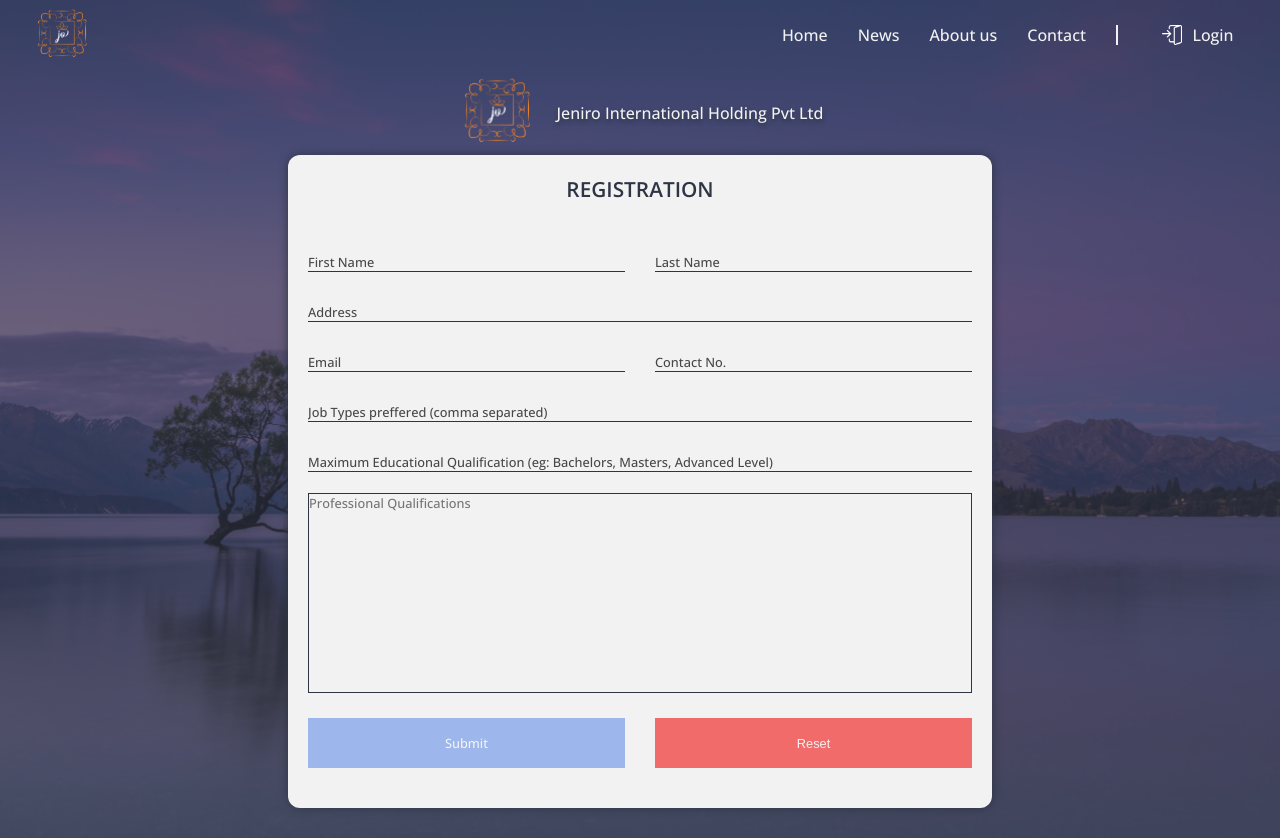
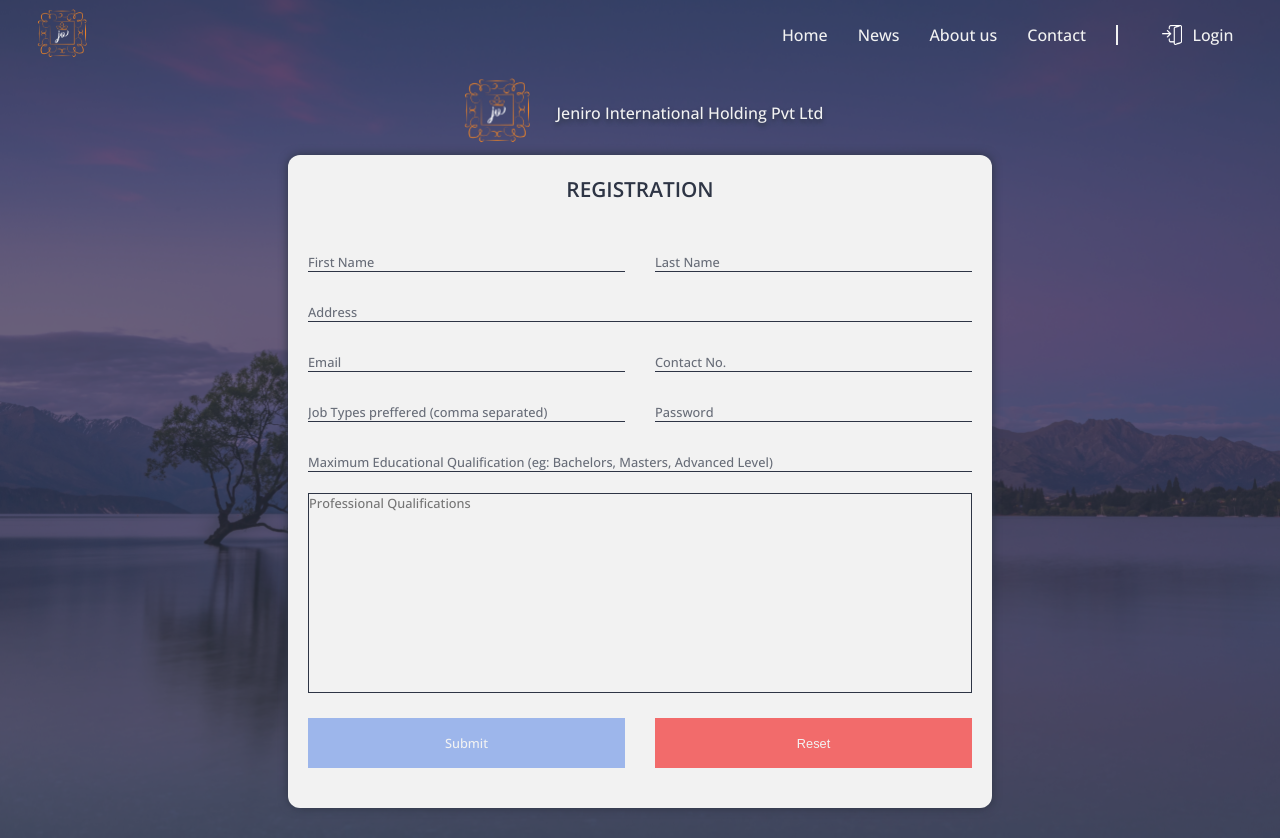
Before and after one commit to venuradesh/jeniro-international-holdings, a React (Create React App) app: page /register in a window 1280 px wide. Built offline with nearby package versions, Linux system fonts and the light colour scheme.

Commit message:
backend: user Registration

```diff
--- a/package.json
+++ b/package.json
@@ -6,6 +6,7 @@
     "@testing-library/jest-dom": "^5.16.5",
     "@testing-library/react": "^13.4.0",
     "@testing-library/user-event": "^13.5.0",
+    "axios": "^0.27.2",
     "react": "^18.2.0",
     "react-dom": "^18.2.0",
     "react-router-dom": "^6.4.0",
--- a/src/Components/InputFeild.js
+++ b/src/Components/InputFeild.js
@@ -1,12 +1,12 @@
 import React from "react";
 import styled from "styled-components";
 
-function InputFeild({ type, content, id }) {
+function InputFeild({ type, content, id, onChange, error = false }) {
   return (
-    <Container>
+    <Container onChange={onChange}>
       <input type={type} id={id} name={id} className={`${type} input`} autoComplete="off" required />
-      <label htmlFor={id} className="label-container">
-        <span className="label-content">{content}</span>
+      <label htmlFor={id} className={`label-container ${error ? "error" : ""}`}>
+        <span className={`label-content ${error ? "error" : ""}`}>{content}</span>
       </label>
     </Container>
   );
@@ -37,14 +37,33 @@ const Container = styled.div`
       right: 100%;
     }
 
+    &.error {
+      border-bottom: 1px solid var(--btn-red);
+
+      &::after {
+        content: "";
+        position: absolute;
+        width: 100%;
+        height: 100%;
+        transition: all 0.3s ease;
+        border-bottom: 2px solid var(--btn-red);
+        right: 100%;
+      }
+    }
+
     .label-content {
       position: absolute;
       bottom: 0%;
       transition: all 0.3s ease;
+      color: var(--theme1);
       font-family: var(--font-family1);
       font-size: var(--small);
       font-weight: var(--font-w-500);
       opacity: 0.7;
+
+      &.error {
+        color: var(--btn-red);
+      }
     }
   }
 
--- a/src/Screens/Register.js
+++ b/src/Screens/Register.js
@@ -1,5 +1,7 @@
-import React, { useEffect, useState, useRef } from "react";
+import React, { useEffect, useState } from "react";
 import styled from "styled-components";
+import axios from "axios";
+import { useNavigate } from "react-router-dom";
 
 //component
 import Header from "../Components/Header";
@@ -12,12 +14,26 @@ import InputFeild from "../Components/InputFeild";
 import Wallpaper from "../assets/wallpaper3.jpg";
 import Logo from "../assets/logo.png";
 
+const API_URL = "http://localhost:5000/register";
+
 function Register() {
-  const container = useRef(null);
+  const navigate = useNavigate();
   const [loginClicked, setLoginClicked] = useState(false);
   const [aboutUsClicked, setAboutUsClicked] = useState(false);
   const [contactClicked, setContactClicked] = useState(false);
   const [scrolled, setScrolled] = useState(false);
+  const [error, setError] = useState("");
+  const [emailError, setEmailError] = useState(false);
+  const [phoneError, setPhoneError] = useState(false);
+  const [firstName, setFirstName] = useState("");
+  const [lastName, setLastName] = useState("");
+  const [address, setAddress] = useState("");
+  const [email, setEmail] = useState("");
+  const [phone, setPhone] = useState("");
+  const [jobTypes, setJobTypes] = useState("");
+  const [password, setPassword] = useState("");
+  const [qualifications, setQualifications] = useState("");
+  const [professionalQualifications, setProfessionalQualifications] = useState("");
 
   useEffect(() => {
     window.addEventListener("scroll", () => {
@@ -28,6 +44,49 @@ function Register() {
       }
     });
   });
+
+  const onSubmitClick = (e) => {
+    e.preventDefault();
+
+    if (firstName && password && lastName && address && email && phone && jobTypes && qualifications && professionalQualifications) {
+      setError("");
+      axios
+        .post(API_URL, {
+          firstName,
+          lastName,
+          password,
+          address,
+          email,
+          phone,
+          jobTypes,
+          qualifications,
+          professionalQualifications,
+        })
+        .then((result) => {
+          if (result.status === 201) {
+            localStorage.setItem("user", result.data.userId);
+            navigate("/");
+          } else {
+            console.log(result);
+          }
+        })
+        .catch((err) => {
+          if (err.response.status >= 400) {
+            setError(err.response.data.message);
+            setEmailError(err.response.data.emailError);
+            setPhoneError(err.response.data.phoneError);
+          }
+        });
+    } else {
+      setError("One or more fields missing");
+    }
+  };
+
+  const onResetClick = () => {
+    setEmailError(false);
+    setPhoneError(false);
+    setError(false);
+  };
 
   return (
     <Container id="register-container">
@@ -55,16 +114,19 @@ function Register() {
           <div className="form">
             <div className="left-side-container">
               <div className="name-container half-container">
-                <InputFeild type="text" content="First Name" id="first-name" />
-                <InputFeild type="text" content="Last Name" id="last-name" />
+                <InputFeild type="text" content="First Name" id="first-name" onChange={(e) => setFirstName(e.target.value)} />
+                <InputFeild type="text" content="Last Name" id="last-name" onChange={(e) => setLastName(e.target.value)} />
               </div>
-              <InputFeild type="text" content="Address" id="address" />
+              <InputFeild type="text" content="Address" id="address" onChange={(e) => setAddress(e.target.value)} />
               <div className="contact-container half-container">
-                <InputFeild type="email" content="Email" id="email" />
-                <InputFeild type="tel" content="Contact No." id="phone" />
+                <InputFeild type="email" content="Email" id="email" onChange={(e) => setEmail(e.target.value)} error={emailError} />
+                <InputFeild type="tel" content="Contact No." id="phone" onChange={(e) => setPhone(e.target.value)} error={phoneError} />
               </div>
-              <InputFeild type="text" content="Job Types preffered (comma separated)" id="job-types" />
-              <InputFeild type="text" content="Maximum Educational Qualification (eg: Bachelors, Masters, Advanced Level)" id="edu-qualification" />
+              <div className="qul-passoword-container half-container">
+                <InputFeild type="text" content="Job Types preffered (comma separated)" id="job-types" onChange={(e) => setJobTypes(e.target.value)} />
+                <InputFeild type="password" content="Password" onChange={(e) => setPassword(e.target.value)} />
+              </div>
+              <InputFeild type="text" content="Maximum Educational Qualification (eg: Bachelors, Masters, Advanced Level)" id="edu-qualification" onChange={(e) => setQualifications(e.target.value)} />
               {/* <div className="btn-container">
                 <div className="edu-qualifications-btn btn">
                   <input type="file" name="edu-qualifcations-upload" id="edu-qualifications-upload" />
@@ -75,10 +137,13 @@ function Register() {
                   upload passport copy
                 </div>
               </div> */}
-              <textarea name="professional-qualifications" id="professional-qualifications" placeholder="Professional Qualifications"></textarea>
+              <textarea name="professional-qualifications" id="professional-qualifications" placeholder="Professional Qualifications" onChange={(e) => setProfessionalQualifications(e.target.value)}></textarea>
+              {error ? <div className="error-container">*{error}</div> : <></>}
               <div className="btn-container">
-                <div className="submit btn">Submit</div>
-                <button type="reset" className="reset btn">
+                <div className="submit btn" onClick={(e) => onSubmitClick(e)}>
+                  Submit
+                </div>
+                <button type="reset" className="reset btn" onClick={() => onResetClick()}>
                   Reset
                 </button>
               </div>
@@ -294,6 +359,13 @@ const RegisterContainer = styled.form`
             }
           }
         }
+
+        .error-container {
+          width: 100%;
+          text-align: center;
+          color: var(--btn-red);
+          font-size: var(--small);
+        }
       }
     }
   }
```
Also changed, not shown: 2 other files (tests, documents, lock files or other folders).
